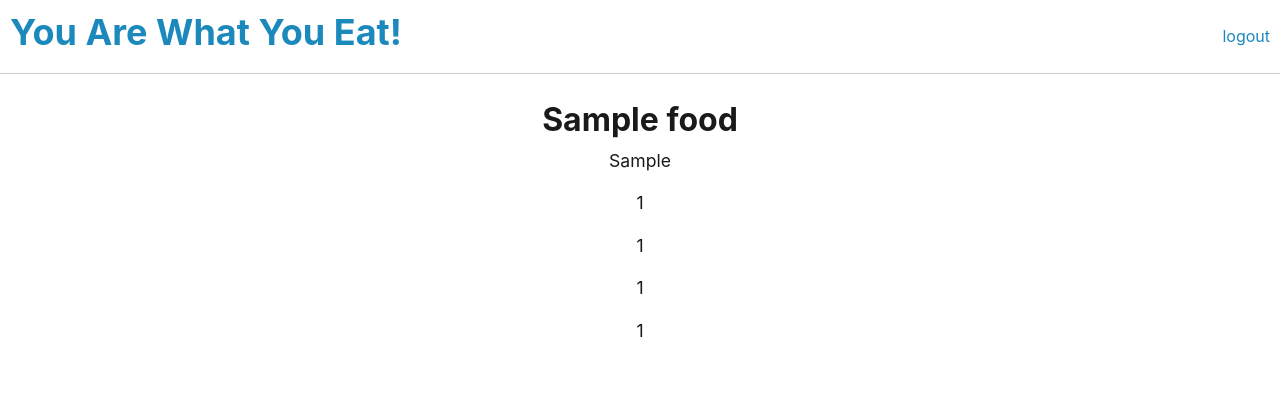
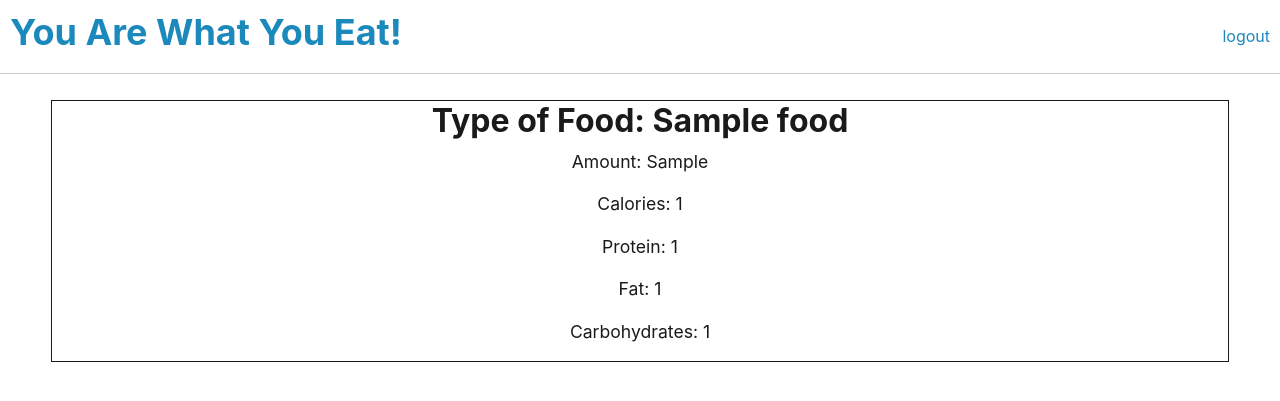
Before and after one commit to PatrickWLowe/GroupProject2, a Node server app: page /food/1 in a window 1280 px wide. Shown: the top 401 px of the page. Run offline with Node 20, Linux system fonts and the light colour scheme; a user stored in the database is signed in; tables that the repository leaves empty hold one stand-in row (values such as "Sample post"); some libraries are stand-ins or nearby versions.

Commit message:
added some text to food page

```diff
--- a/public/css/profilepage.css
+++ b/public/css/profilepage.css
@@ -1,9 +1,9 @@
-body{
+body {
   background-image: url(https://www.rosannadavisonnutrition.com/wp-content/uploads/2013/11/Nutrition-Background.jpg);
   -webkit-background-size: cover;
   -moz-background-size: cover;
   -o-background-size: cover;
   background-position: center;
   background-repeat: no-repeat;
-    background-size:cover;
+  background-size: cover;
 }
--- a/server.js
+++ b/server.js
@@ -38,7 +38,6 @@ app.set('view engine', 'handlebars');
 app.use(express.json());
 app.use(express.urlencoded({ extended: true }));
 app.use(express.static(path.join(__dirname, 'public')));
-
 app.use(routes);
 
 sequelize.sync({ force: false }).then(() => {
--- a/views/food.handlebars
+++ b/views/food.handlebars
@@ -1,8 +1,8 @@
-<div class='text-center'>
-  <h2>{{name}}</h2>
-  <p>{{food_amount}}</p>
-  <p>{{calories}}</p>
-  <p>{{protein}}</p>
-  <p>{{fat}}</p>
-  <p>{{carbs}}</p>
+<div class='text-center card' id='food-container'>
+  <h2>Type of Food: {{name}}</h2>
+  <p>Amount: {{food_amount}}</p>
+  <p>Calories: {{calories}}</p>
+  <p>Protein: {{protein}}</p>
+  <p>Fat: {{fat}}</p>
+  <p>Carbohydrates: {{carbs}}</p>
 </div>
```
Lines whose indentation alone changed are shown as unchanged.
